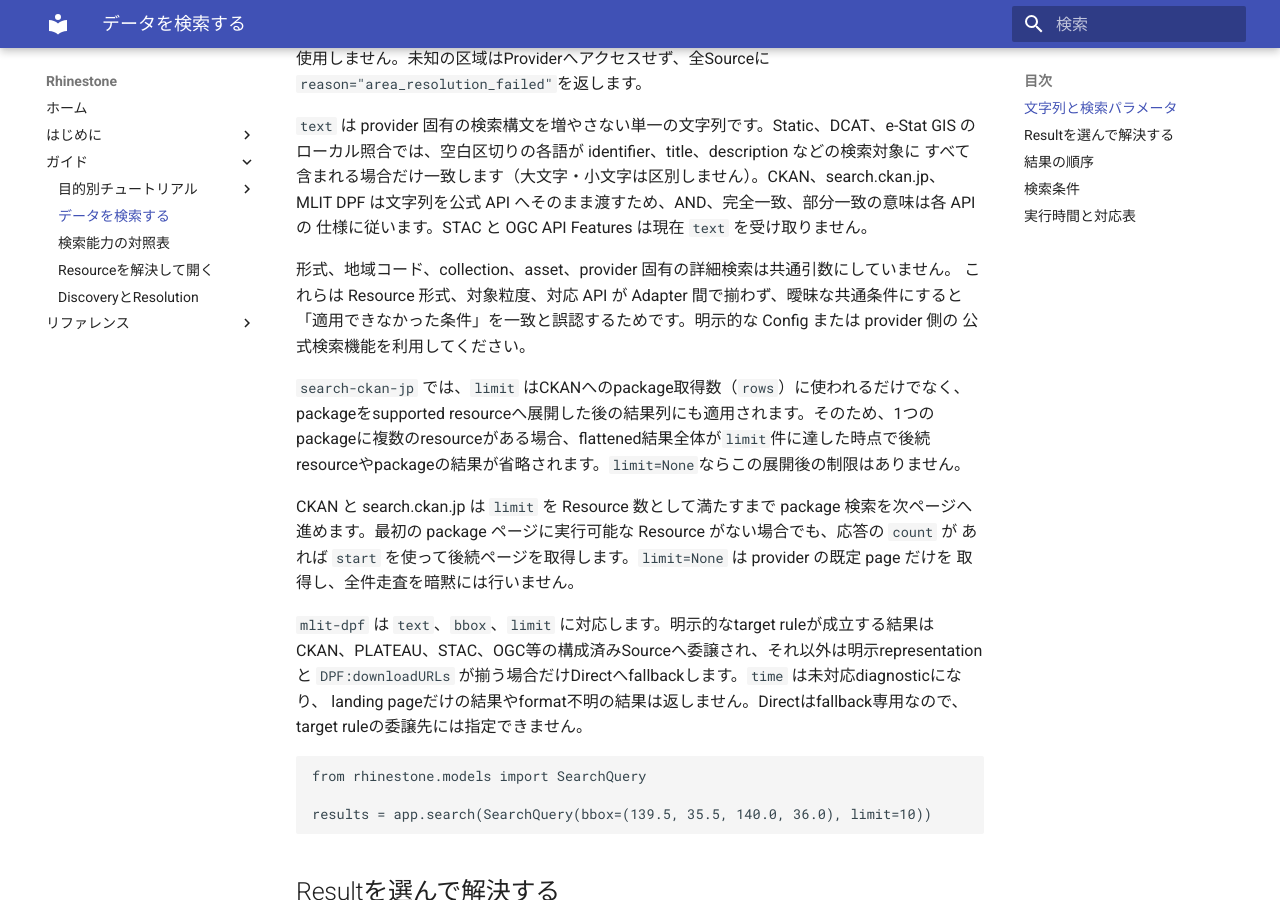
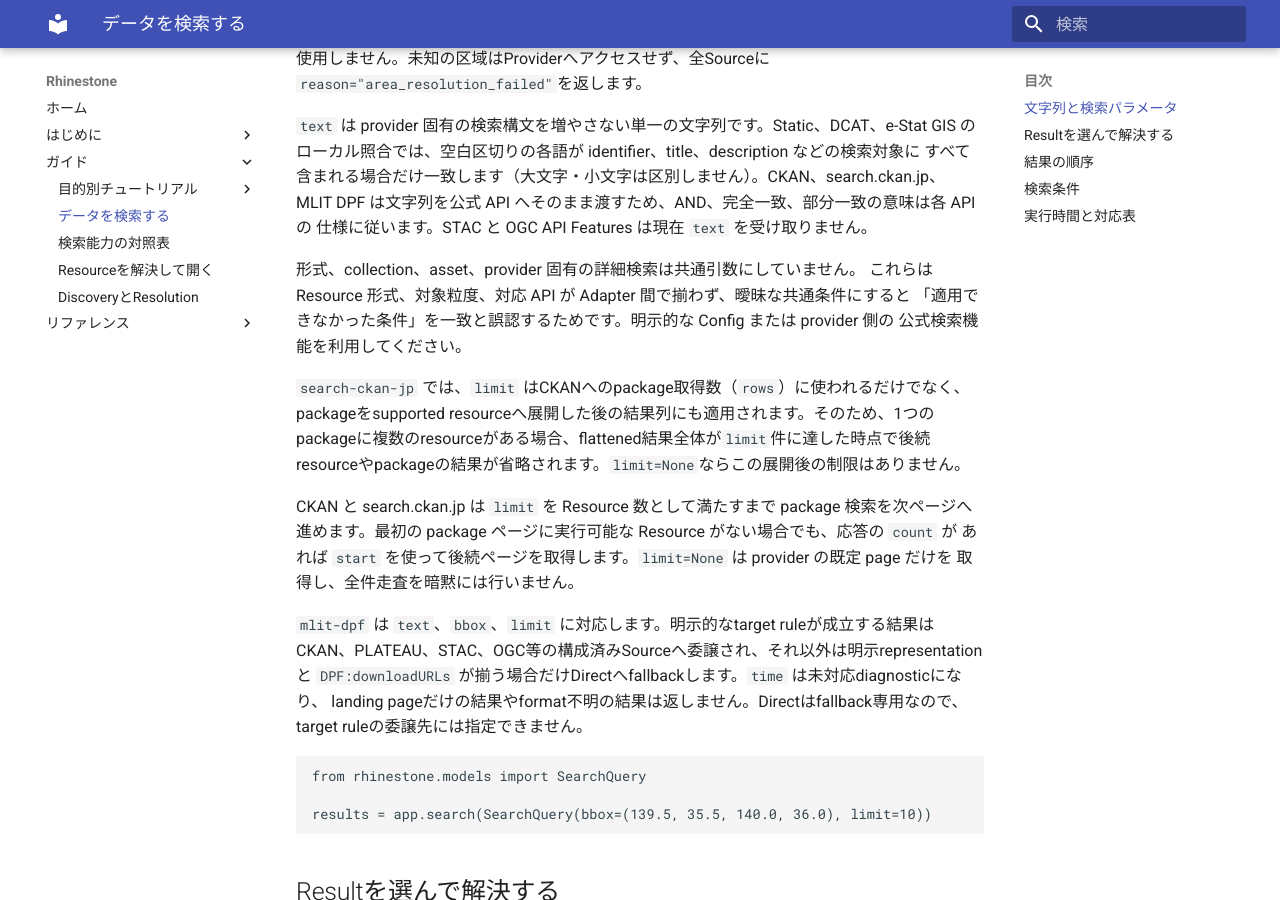
Before and after one commit to u-kitazawa/rhinestone, an MkDocs documentation site: the page built from docs/search.md, in a window 1280 px wide and 900 px high, scrolled down 868 px. Built offline with MkDocs 1.6.1 and Material for MkDocs 9.7.7, drawn with Linux system fonts in a browser that asks for light colours.

Commit message:
Keep search scope documentation consistent

```diff
--- a/docs/search.md
+++ b/docs/search.md
@@ -39,7 +39,7 @@ fallbackを持つSourceでは正式区域名を`text`へ追加します。それ
 MLIT DPF は文字列を公式 API へそのまま渡すため、AND、完全一致、部分一致の意味は各 API の
 仕様に従います。STAC と OGC API Features は現在 `text` を受け取りません。
 
-形式、地域コード、collection、asset、provider 固有の詳細検索は共通引数にしていません。
+形式、collection、asset、provider 固有の詳細検索は共通引数にしていません。
 これらは Resource 形式、対象粒度、対応 API が Adapter 間で揃わず、曖昧な共通条件にすると
 「適用できなかった条件」を一致と誤認するためです。明示的な Config または provider 側の
 公式検索機能を利用してください。
```
